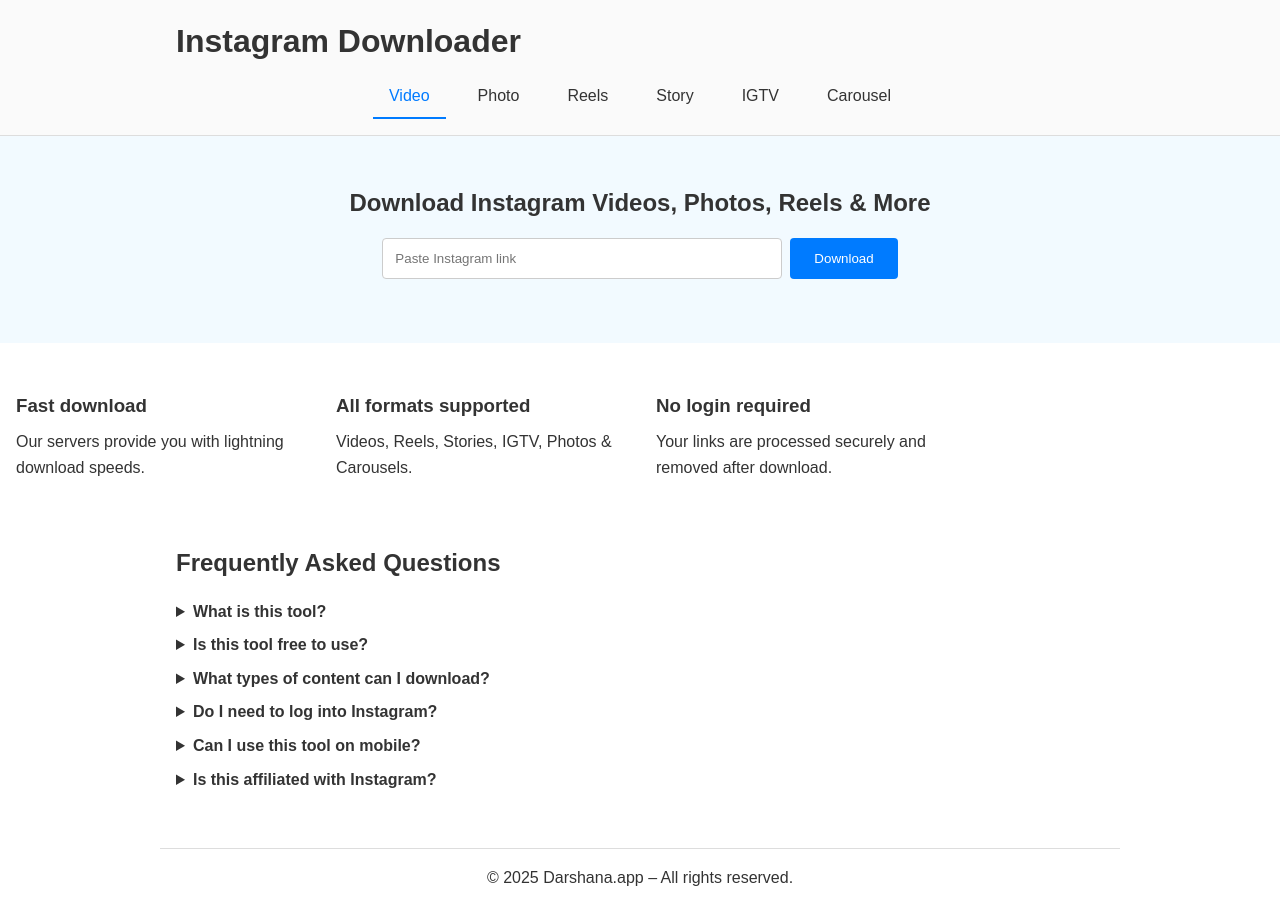
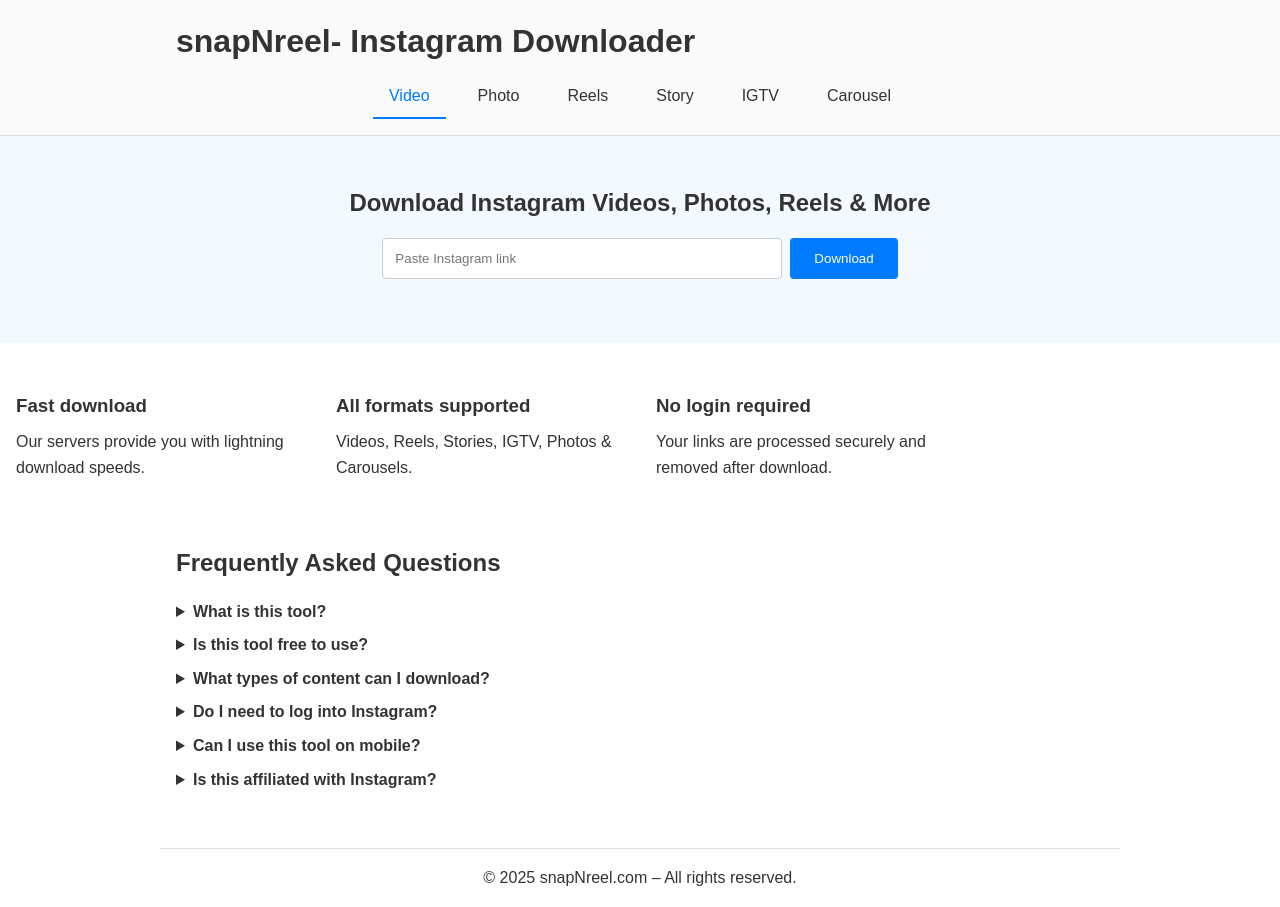
Before and after one commit to DarshanaV/instagram-downloader, a website: page public/index.html in a window 1280 px wide. Drawn offline with Linux system fonts and the light colour scheme.

Commit message:
Update index.html

```diff
--- a/public/index.html
+++ b/public/index.html
@@ -3,13 +3,13 @@
 <head>
   <meta charset="UTF-8" />
   <meta name="viewport" content="width=device-width, initial-scale=1.0"/>
-  <title>🚀Free Instagram Downloader</title>
+  <title>🚀snapNreel-Free Instagram Downloader</title>
   <link rel="stylesheet" href="styles.css" />
 </head>
 <body>
   <header class="header">
     <div class="container">
-      <h1>Instagram Downloader</h1>
+      <h1>snapNreel- Instagram Downloader</h1>
       <nav>
         <ul class="nav-tabs" id="tabList">
           <li class="tab active" data-type="video">Video</li>
@@ -79,7 +79,7 @@
   </section>
 
   <footer class="footer container">
-    <p>© 2025 Darshana.app – All rights reserved.</p>
+    <p>© 2025 snapNreel.com – All rights reserved.</p>
   </footer>
 
   <script src="script.js"></script>
```
